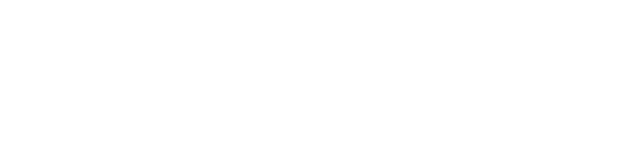
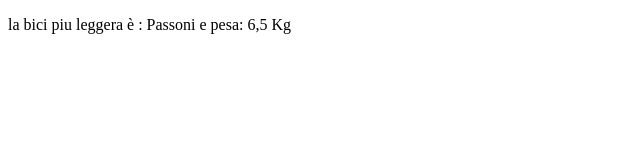
Before and after one commit to gaianacheli/js-jsnacks-blocco-2, a plain HTML site: page snack 4/index.html in a window 1280 px wide. Shown: the whole page, without its empty margins (0-640 px from the left). Drawn offline with Linux system fonts and the light colour scheme.

Commit message:
snack 4 stampato

```diff
--- a/snack 4/index.html
+++ b/snack 4/index.html
@@ -7,7 +7,7 @@
     <title>Document</title>
 </head>
 <body>
-
+    <p id="risultato"></p>
 
     <script src="./js/main.js"></script>
 </body>
--- a/snack 4/js/main.js
+++ b/snack 4/js/main.js
@@ -1,4 +1,4 @@
-
+const risultato = document.getElementById('risultato')
 const biciCorsa = [
     {
         nameBici: 'Passoni',
@@ -19,4 +19,6 @@ const biciCorsa = [
             variabileAppoggio = bici
           };
           console.log(variabileAppoggio);
+
     });
+    risultato.innerHTML = `la bici piu leggera è : ${variabileAppoggio.nameBici} e pesa: ${variabileAppoggio.peso}`
```
